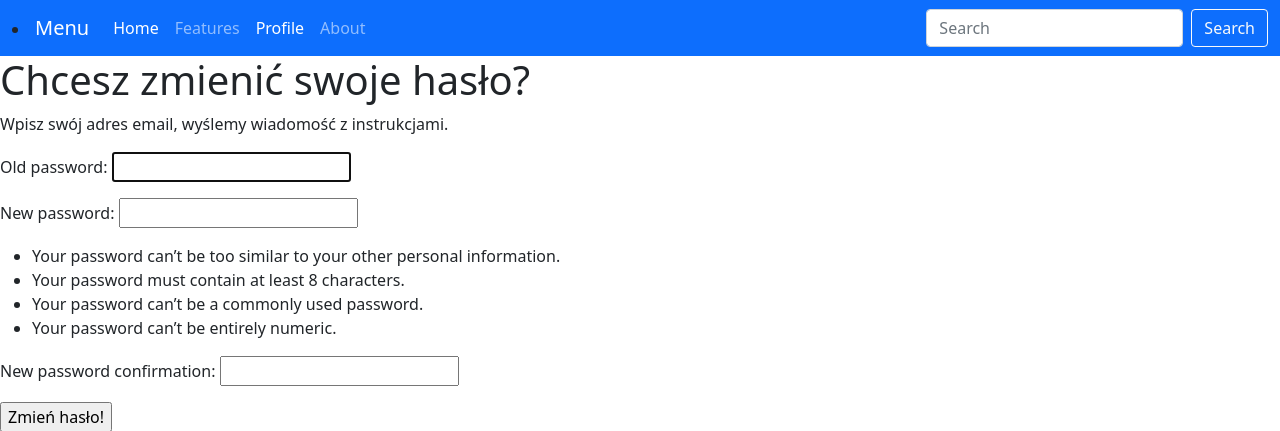
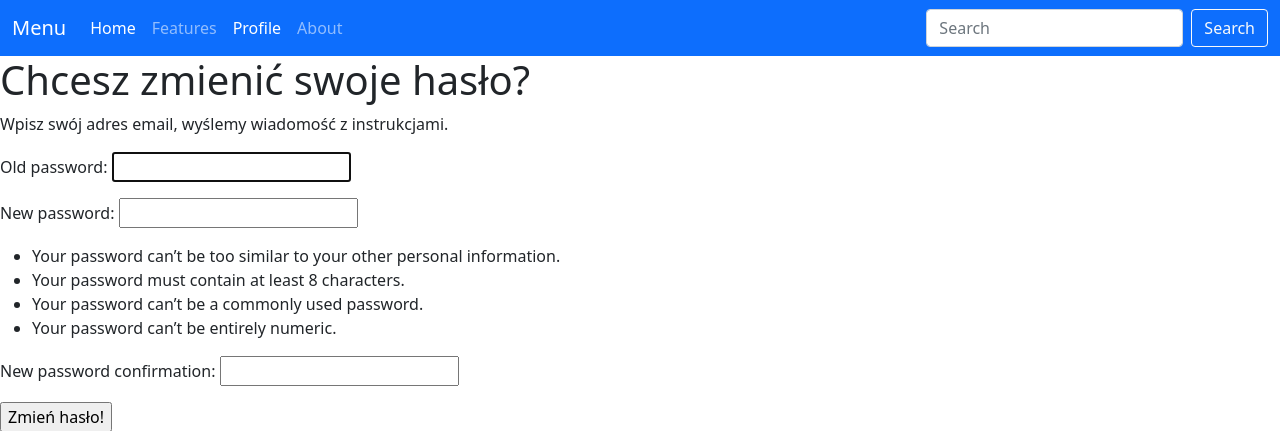
Before and after one commit to ITFutureManiacs/KnowYourMoney, a Django app: page /accounts/password_change/ in a window 1280 px wide. Shown: the top 431 px of the page. Run offline with Django 4.2, Linux system fonts and the light colour scheme; the visitor is signed in with stand-in values (Sample User, id 1).

Commit message:
deleted dot from homepage menu

```diff
--- a/budget_manager/templates/base.html
+++ b/budget_manager/templates/base.html
@@ -14,7 +14,6 @@
   {% block navbar %}
   <nav class="navbar navbar-expand-lg navbar-dark bg-primary">
     <div class="container-fluid">
-      <li class="nav-item dropdown">
           <a class="navbar-brand" role="button" data-bs-toggle="dropdown" aria-expanded="false">
             Menu
           </a>
@@ -30,7 +29,6 @@
             <li><a class="dropdown-item" href="{% url 'password_change' %}">Zmień hasło</a></li>
             <li><a class="dropdown-item" href="{% url 'logout' %}">Wyloguj się</a></li>
           </ul>
-        </li>
       <div class="collapse navbar-collapse" id="navbarColor02">
         <ul class="navbar-nav me-auto mb-2 mb-lg-0">
           <li class="nav-item">
```
